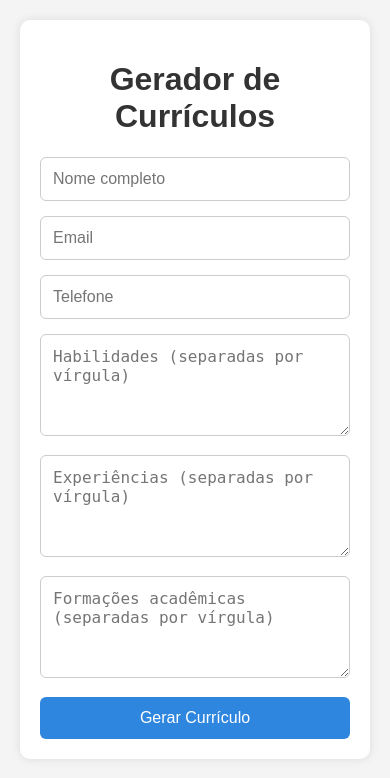
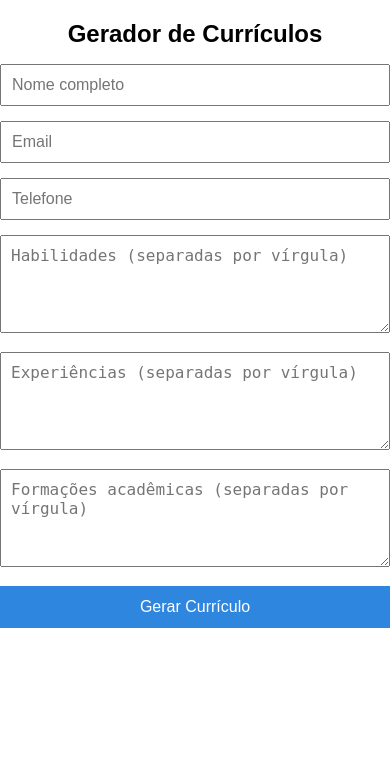
Before and after one commit to Rickzin014/gerador-curriculos, a Flask app: page / in a window 390 px wide. Shown: the top 778 px of the page. Run offline with Flask 3, Linux system fonts and the light colour scheme.

Commit message:
Corrigido layout mobile com meta viewport

```diff
--- a/templates/index.html
+++ b/templates/index.html
@@ -2,35 +2,23 @@
 <html lang="pt-br">
 <head>
     <meta charset="UTF-8">
+    <meta name="viewport" content="width=device-width, initial-scale=1.0">
     <title>Gerador de Currículos</title>
-    <meta name="viewport" content="width=device-width, initial-scale=1.0">
     <style>
-        * {
-            box-sizing: border-box;
-        }
-
         body {
             font-family: Arial, sans-serif;
-            margin: 0;
-            padding: 20px;
-            background-color: #f4f4f4;
-        }
-
-        .container {
+            margin: 20px;
+            padding: 0;
             max-width: 600px;
-            margin: 0 auto;
-            background: #fff;
-            padding: 20px;
-            border-radius: 10px;
-            box-shadow: 0 0 10px rgba(0,0,0,0.1);
+            margin-left: auto;
+            margin-right: auto;
         }
 
         input, textarea {
             width: 100%;
             margin-bottom: 15px;
-            padding: 12px;
-            border: 1px solid #ccc;
-            border-radius: 6px;
+            padding: 10px;
+            box-sizing: border-box;
             font-size: 16px;
         }
 
@@ -40,23 +28,17 @@
             background-color: #2e86de;
             color: white;
             border: none;
-            border-radius: 6px;
             font-size: 16px;
             cursor: pointer;
         }
 
-        button:hover {
-            background-color: #1b4f72;
-        }
-
         h1 {
             text-align: center;
-            color: #333;
+            font-size: 24px;
         }
     </style>
 </head>
 <body>
-    <div class="container">
     <h1>Gerador de Currículos</h1>
     <form action="/gerar" method="post">
         <input type="text" name="nome" placeholder="Nome completo" required>
@@ -69,6 +51,5 @@
 
         <button type="submit">Gerar Currículo</button>
     </form>
-    </div>
 </body>
 </html>
```
Lines whose indentation alone changed are shown as unchanged.
